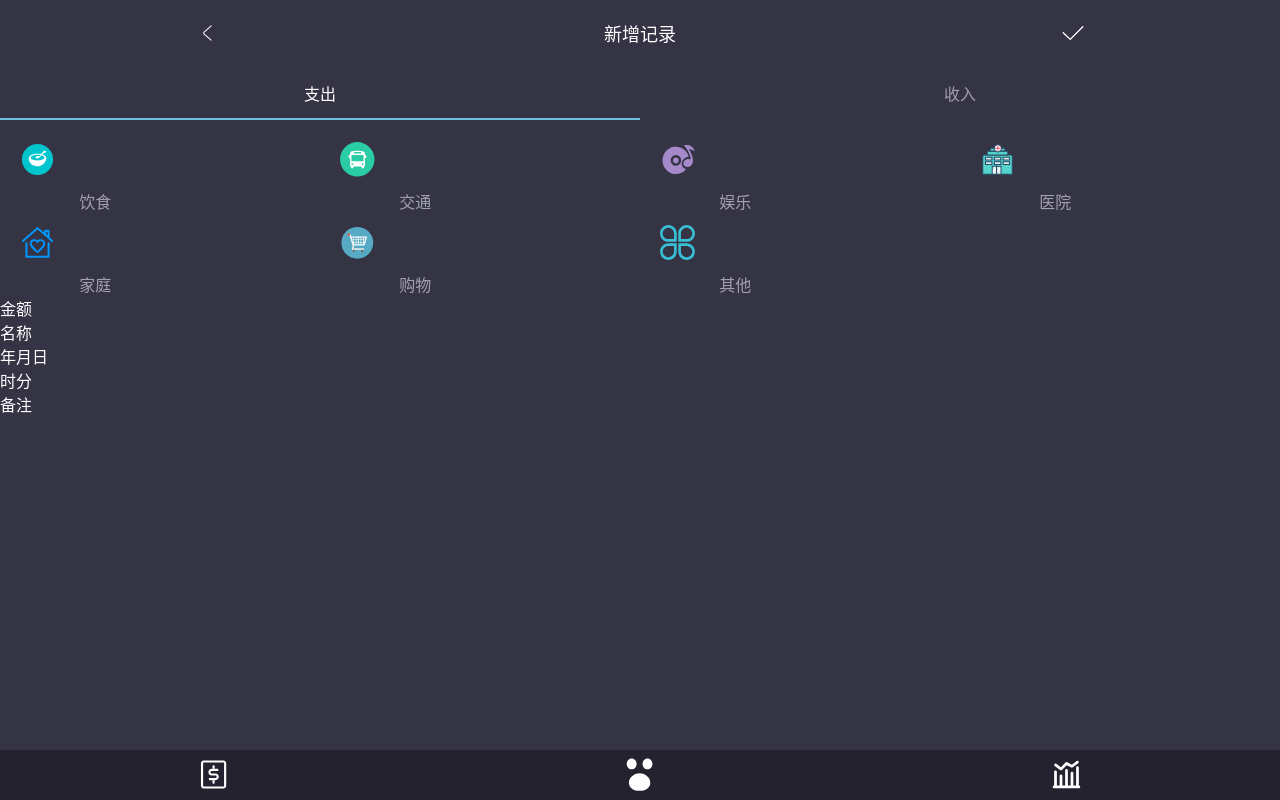
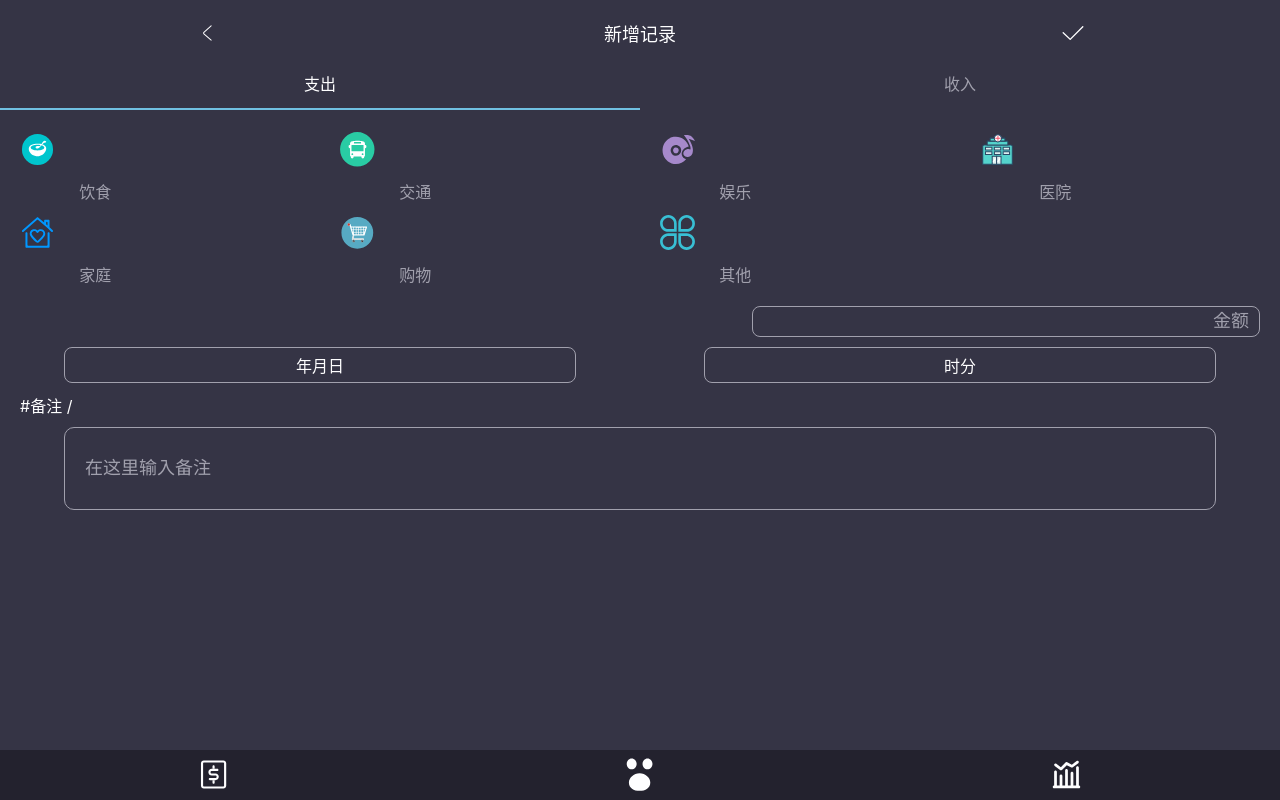
Before and after one commit to DevSuno/moze, a Vue app: page /#/once in a window 1280 px wide. Built offline with nearby package versions, Linux system fonts and the light colour scheme.

Commit message:
Once 页面样式基本做好

```diff
--- a/src/assets/style/reset.scss
+++ b/src/assets/style/reset.scss
@@ -1,3 +1,5 @@
+@import "helper";
+
 * {
   margin: 0;
   padding: 0;
@@ -16,9 +18,35 @@ ul, ol {
   list-style: none;
 }
 
-button, input {
+input {
+  background: none;
+  outline: none;
+  border: 0;
+}
+
+::-webkit-input-placeholder {
+  color: $color-normal;
+}
+
+:-moz-placeholder { /* Firefox 18- */
+  color: $color-normal;
+
+}
+
+::-moz-placeholder { /* Firefox 19+ */
+  color: $color-normal;
+
+}
+
+::-ms-input-placeholder {
+  color: $color-normal;
+
+}
+
+button {
   font: inherit;
 }
+
 :focus {
   outline: none;
 }
--- /dev/null
+++ b/src/components/Once/Message.vue
@@ -0,0 +1,113 @@
+<template>
+    <div class="message">
+        <div class="money">
+            <label class="label">
+                <input class="number" placeholder="金额">
+            </label>
+        </div>
+
+        <div class="onceTime">
+            <div class="date">年月日</div>
+            <div class="time">时分</div>
+        </div>
+
+        <div class="note">
+            <span class="text">#备注 /</span>
+            <label>
+                <input class="content" placeholder="在这里输入备注">
+            </label>
+
+        </div>
+    </div>
+</template>
+
+<script lang="ts">
+    import Vue from 'vue';
+    import { Component } from 'vue-property-decorator';
+
+    @Component
+    export default class Message extends Vue {
+
+    }
+</script>
+
+<style lang="scss" scoped>
+    @import "src/assets/style/helper.scss";
+
+
+    .message {
+        margin-top: 20px;
+        display: flex;
+        flex-direction: column;
+
+        .money {
+            display: flex;
+            flex-direction: row-reverse;
+            margin-right: 20px;
+
+            label {
+                border: 1px solid $color-normal;
+                border-radius: 8px;
+
+                .number {
+                    width: 39.5vw;
+                    font-size: 18px;
+                    margin: 4px 0;
+                    text-align: right;
+                    padding: 0px 10px;
+                    color: $color-blueselected;
+                }
+            }
+        }
+
+
+        .onceTime {
+            display: flex;
+            flex-direction: row;
+            justify-content: space-around;
+            margin: 10px 0;
+
+            .date {
+                width: 40vw;
+                padding: 5px 0;
+                border: 1px solid $color-normal;
+                border-radius: 8px;
+                text-align: center;
+            }
+
+            .time {
+                width: 40vw;
+                padding: 5px 0;
+                border: 1px solid $color-normal;
+                border-radius: 8px;
+                text-align: center;
+            }
+        }
+
+        .note {
+            display: flex;
+            flex-direction: column;
+
+            .text {
+                padding-left: 20px;
+            }
+
+            label {
+                margin-top: 10px;
+                display: flex;
+                align-items: center;
+
+                .content {
+                    width: 90vw;
+                    margin: 0 auto;
+                    padding: 30px 20px;
+                    color: $color-blueselected;
+                    font-size: 18px;
+                    text-align: left;
+                    border: 1px solid $color-normal;
+                    border-radius: 10px;
+                }
+            }
+        }
+    }
+</style>
--- a/src/components/Once/Tabs.vue
+++ b/src/components/Once/Tabs.vue
@@ -41,7 +41,7 @@
     @import "src/assets/style/helper.scss";
 
     .tabs {
-        margin-top: 20px;
+        margin-top: 10px;
         display: flex;
         flex-direction: row;
 
--- a/src/views/Once.vue
+++ b/src/views/Once.vue
@@ -3,14 +3,9 @@
         <Topbar></Topbar>
         <Tabs></Tabs>
         <Ico :payArr="payArr"
-             :earningArr="earningArr"
-        ></Ico>
+             :earningArr="earningArr"></Ico>
+        <Message/>
 
-        <div>金额</div>
-        <div>名称</div>
-        <div>年月日</div>
-        <div>时分</div>
-        <div>备注</div>
     </Layout>
 </template>
 
@@ -20,9 +15,10 @@
     import Topbar from '@/components/Once/Topbar.vue';
     import Tabs from '@/components/Once/Tabs.vue';
     import Ico from '@/components/Once/Ico.vue';
+    import Message from '@/components/Once/Message.vue';
 
     @Component({
-        components: { Ico, Tabs, Topbar, }
+        components: { Message, Ico, Tabs, Topbar, }
     })
 
     export default class Once extends Vue {
```
